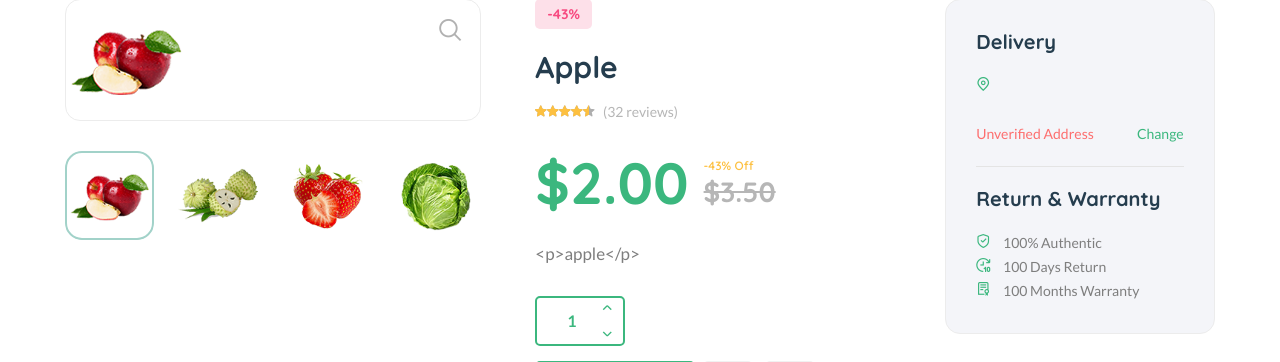
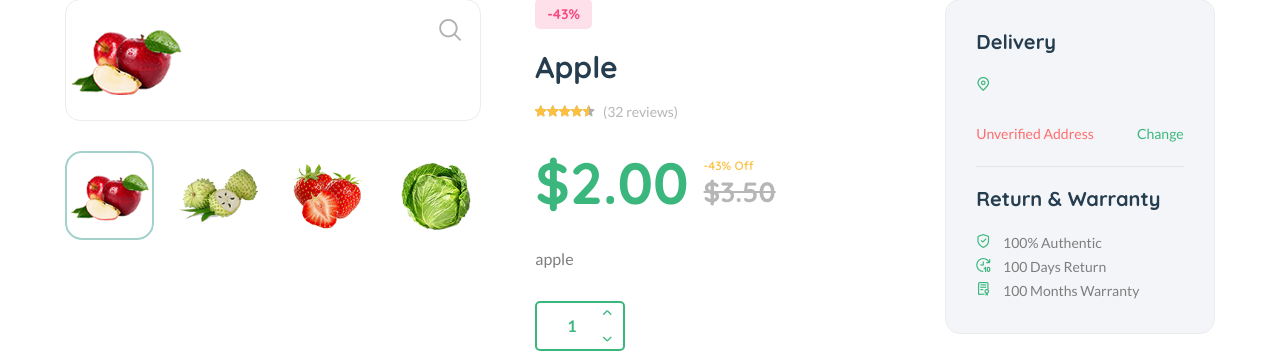
Before and after one commit to galaxydrifting/E-commerce, a Django app: page /product/d53f2adcbd in a window 1280 px wide. Shown: the part 411-773 px from the top of the page. Run offline with Django 5.2, Linux system fonts and the light colour scheme; data comes from the database, SQL or seed files in the repository; both versions use the stored data as it was after the commit; parts of the project's set-up code (start-up, migrations or seed data) failed here and were passed over; some libraries are stand-ins or nearby versions.

Commit message:
fix: safe pipeline

```diff
--- a/ecomprj/templates/core/product-detail.html
+++ b/ecomprj/templates/core/product-detail.html
@@ -70,7 +70,7 @@
                                                 </div>
                                             </div>
                                             <div class="short-desc mb-30">
-                                                <p class="font-lg">{{ p.description }}</p>
+                                                <p class="font-lg">{{ p.description|safe }}</p>
                                             </div>
                                             <!-- <div class="attr-detail attr-size mb-30">
                                                 <strong class="mr-10">Size / Weight: </strong>
```
Also changed, not shown: ecomprj/db.sqlite3.
